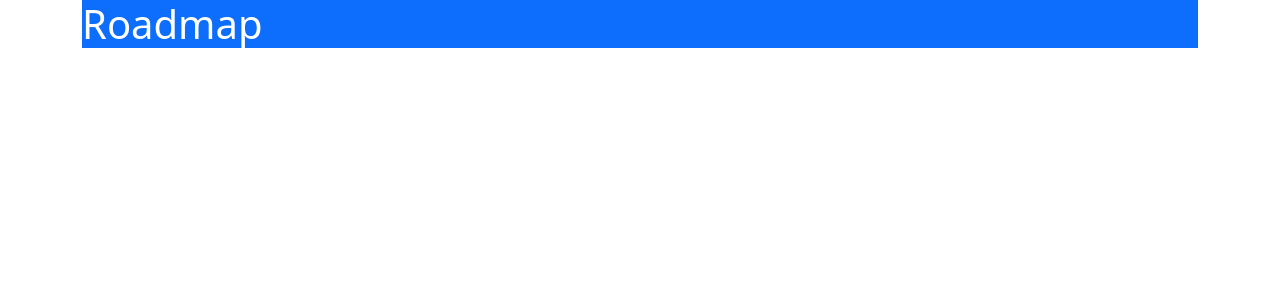
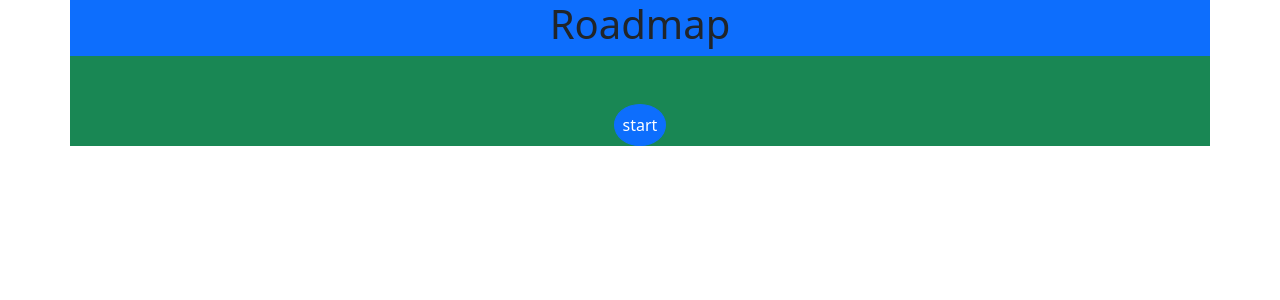
Before and after one commit to SandstormNick/Roadmap, an Angular app in the folder Roadmap/: page / in a window 1280 px wide. Shown: the top 300 px of the page. Built offline with nearby package versions, Linux system fonts and the light colour scheme.

Commit message:
Added start-point component

```diff
--- a/Roadmap/src/app/app.component.html
+++ b/Roadmap/src/app/app.component.html
@@ -1,7 +1,8 @@
-<div class="row">
-    <div class="col-md-12">
-        <div class="container">
+<div class="container">
+    <div class="row">
+        <div class="col-md-12">
             <app-header></app-header>
+            <app-start-point></app-start-point>
         </div>
     </div>
 </div>
--- a/Roadmap/src/app/app.module.ts
+++ b/Roadmap/src/app/app.module.ts
@@ -4,11 +4,13 @@ import { BrowserModule } from '@angular/platform-browser';
 import { AppRoutingModule } from './app-routing.module';
 import { AppComponent } from './app.component';
 import { HeaderComponent } from './header/header.component';
+import { StartPointComponent } from './start-point/start-point.component';
 
 @NgModule({
   declarations: [
     AppComponent,
-    HeaderComponent
+    HeaderComponent,
+    StartPointComponent
   ],
   imports: [
     BrowserModule,
--- a/Roadmap/src/app/header/header.component.html
+++ b/Roadmap/src/app/header/header.component.html
@@ -1 +1,5 @@
-<h1 class="text-bg-primary">{{roadmapTitle}} Roadmap</h1>
+<div class="row bg-primary">
+    <div class="col-md-12 text-center">
+        <h1>{{roadmapTitle}} Roadmap</h1>
+    </div>
+</div>
--- /dev/null
+++ b/Roadmap/src/app/start-point/start-point.component.html
@@ -0,0 +1,7 @@
+<div class="row bg-success justify-content-center">
+    <div class="col-md-1">
+        <div class="mt-5 d-flex justify-content-center">
+            <span class="border border-primary text-bg-primary rounded-circle p-2">start</span>
+        </div>
+    </div>
+</div>
```
Also changed, not shown: Roadmap/src/app/start-point/start-point.component.ts (added, +10 -0 lines), Roadmap/src/app/start-point/start-point.component.scss (added).
